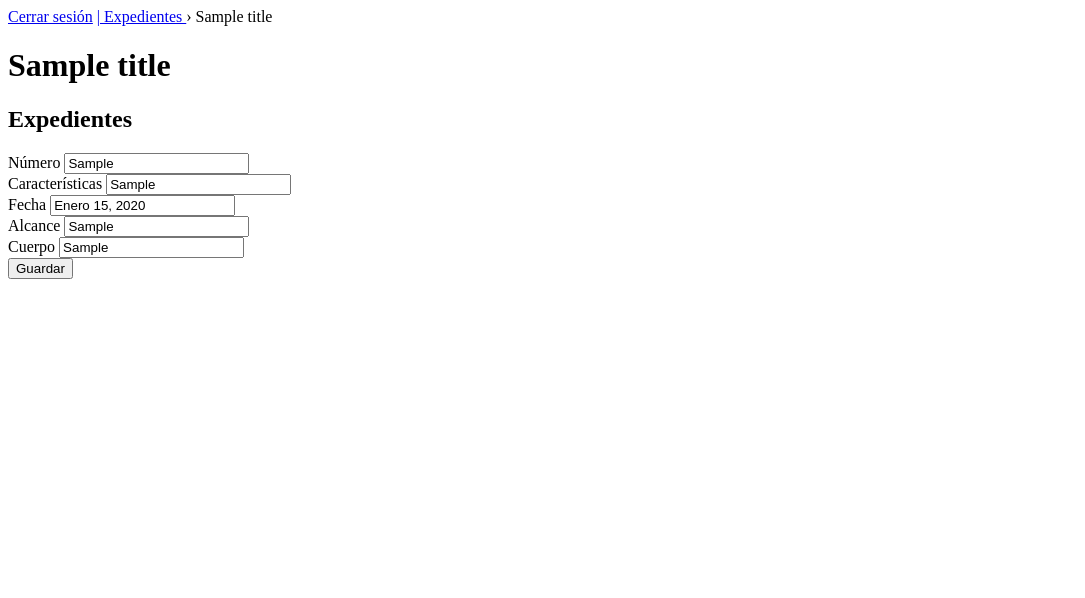
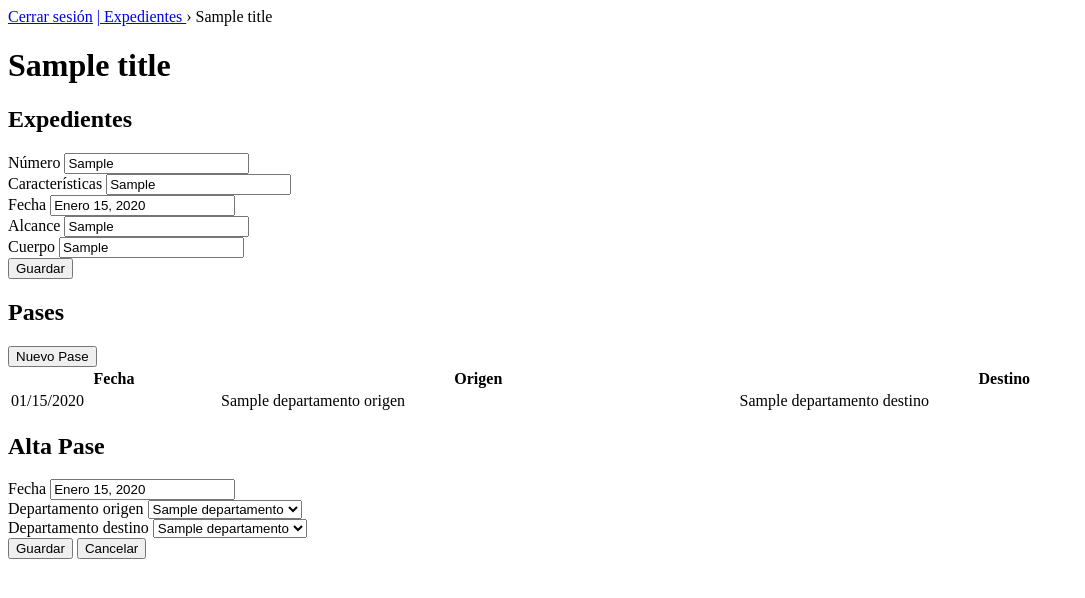
Before and after one commit to mmanto/sstuv, a Django app: template documentos/templates/expediente_ley.html in a window 1280 px wide. Shown: the top 598 px of the page, without its empty margins (0-1085 px from the left). Run offline with Django 3.2, Linux system fonts and the light colour scheme; tables that the repository leaves empty hold one stand-in row (values such as "Sample post"); the template is opened without the code that fills it: values that come from a table or form of the project are taken from there, most other values are stand-ins (such as "Sample title", 1, 10 or a date in 2020); parts of the project's set-up code (start-up, migrations or seed data) failed here and were passed over; some libraries are stand-ins or nearby versions.

Commit message:
Se agrega funcionalidad para pase.

```diff
--- a/documentos/templates/base.html
+++ b/documentos/templates/base.html
@@ -10,6 +10,7 @@
 <script src=/{{STATIC_URL}}js/jquery.js></script>
 <script src=/{{STATIC_URL}}js/jquery-ui.js></script>
 <script src=/{{STATIC_URL}}js/fecha.js></script>
+<script src=/{{STATIC_URL}}js/popup.js></script>
 <link rel='stylesheet' type='text/css' href=/{{STATIC_URL}}css/jquery-ui/ui-lightness/jquery-ui.css/>
 
 
--- a/documentos/templates/expediente_ley.html
+++ b/documentos/templates/expediente_ley.html
@@ -82,41 +82,23 @@
 	<!-- 	<input name="fecha" value={{expediente.partido.nombre}} > -->
 
 
-<!-- 	<select> -->
+	<select>
 
-<!-- 	{% for partido in partidos%} -->
+	{% for partido in partidos%}
 
-<!-- 		{% if partido.numero == expediente.partido.numero %} -->
-<!-- 		  <option value="{{partido.numero}}" selected="true" >{{partido.nombre}}</option> -->
-<!-- 		{% else %}   -->
-<!-- 		  <option value="{{partido.numero}}">{{partido.nombre}}</option> -->
-<!-- 		{% endif %} -->
+		{% if partido.numero == expediente.partido.numero %}
+		  <option value="{{partido.numero}}" selected="true" >{{partido.nombre}}</option>
+		{% else %}
+		  <option value="{{partido.numero}}">{{partido.nombre}}</option>
+		{% endif %}
 
-<!-- 	{% endfor %} -->
+	{% endfor %}
 
 
-<!-- 	</select> -->
+	</select>
 
 	</div>
 
-
-<!-- 	<div> -->
-<!-- 		<label>Región</label>  -->
-<!-- 		<select> -->
-
-<!-- 			{% for departamento in departamentos%} -->
-
-<!-- 				{% if departamento.numero == expediente.departamento.numero %} -->
-<!-- 				  <option value="{{departamento.numero}}" selected="true" >{{departamento.nombre}}</option> -->
-<!-- 				{% else %}   -->
-<!-- 				  <option value="{{departamento.numero}}">{{departamento.nombre}}</option> -->
-<!-- 				{% endif %} -->
-
-<!-- 			{% endfor %} -->
-
-
-<!-- 		</select> -->
-<!-- 	</div> -->
 
 
 	<div>
@@ -133,4 +115,107 @@
 
 </form>
 
+
+
+
+<!-- Pases -->
+
+<h2>Pases</h2>
+
+
+<button id="popup">Nuevo Pase</button>
+
+
+
+<table style="width:100%">
+  <tr>
+    <th>Fecha</th>
+    <th>Origen</th>
+ 	<th>Destino</th>
+  </tr>
+
+
+  	{% for pase in pases %}
+
+		<tr>
+
+		    <td>{{pase.fecha  | date:"SHORT_DATE_FORMAT"}}</td>
+
+		    <td>{{pase.departamento_origen.nombre}}</td>
+
+			<td>{{pase.departamento_destino.nombre}}</td>
+
+		</tr>
+
+	{% endfor %}
+
+</table>
+
+
+
+
+
+
+
+<div id="pase_popup">
+
+
+
+<h2>Alta Pase</h2>
+
+		<form  action="/sig/pase/guardar/" method="post">
+
+
+		<input name="expediente_id" value={{expediente.numero}} type="hidden">
+
+		<div>
+			<label>Fecha</label>
+			<input id="datepicker2" name="fecha" value="{{pase.fecha | date:'DATE_FORMAT'}}" type="text"  >
+
+
+
+
+		</div>
+
+
+		<input id="inputorigen" name= "departamento_origen" type="hidden">
+
+		<div>
+			<label>Departamento origen</label>
+
+			<select id="selectorigen" >
+				{% for departamento	in departamentos%}
+					<option value="{{departamento.nombre}}">{{departamento.nombre}}</option>
+				{% endfor %}
+			</select>
+		</div>
+
+
+		<input id="inputdestino"  type="hidden">
+
+		<div>
+			<label>Departamento destino</label>
+
+			<select id="selectdestino">
+				{% for departamento	in departamentos%}
+					<option value="{{departamento.nombre}}" >{{departamento.nombre}}</option>
+				{% endfor %}
+			</select>
+		</div>
+
+
+		<input type="submit" value="Guardar">
+		<input id="close_popup" type="button"  value="Cancelar">
+
+
+
+	</form>
+</div>
+
+
+
+
+
+
+
 {% endblock %}
```
